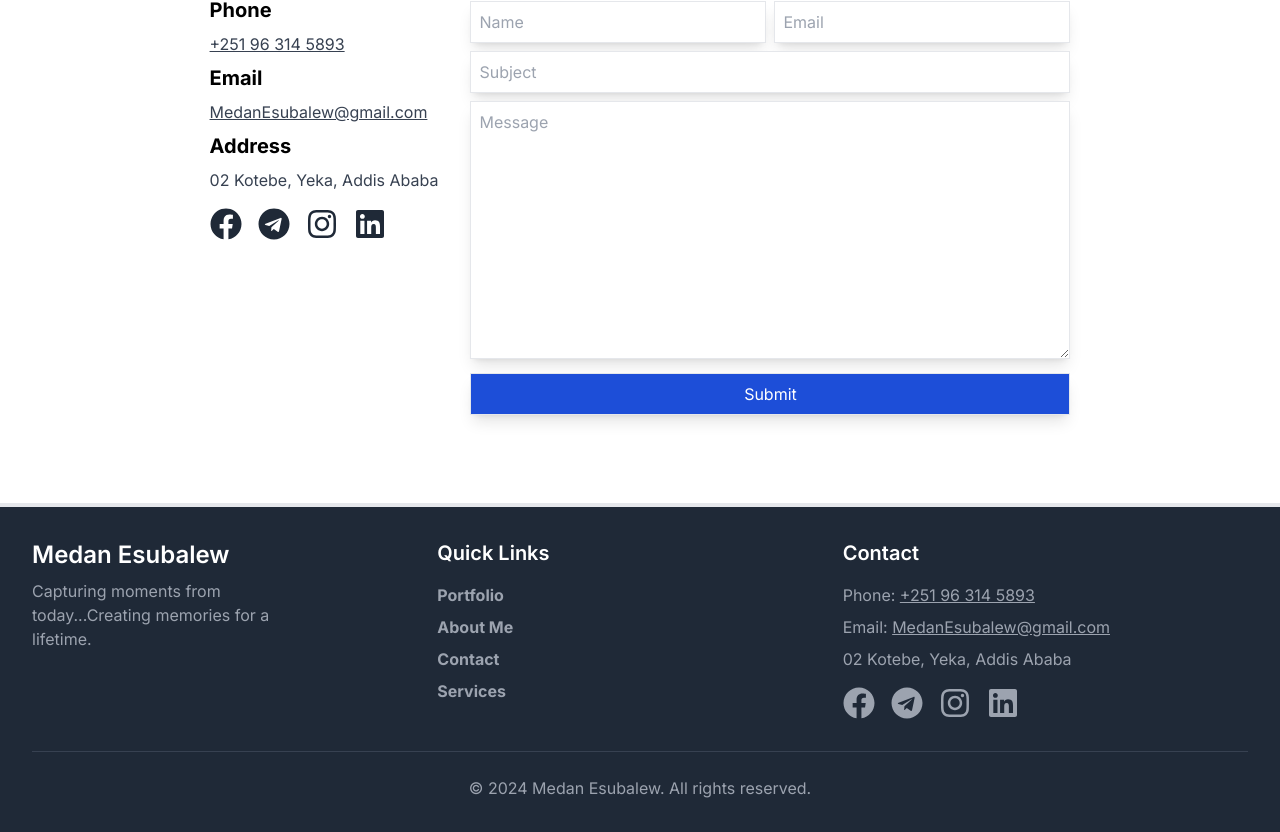
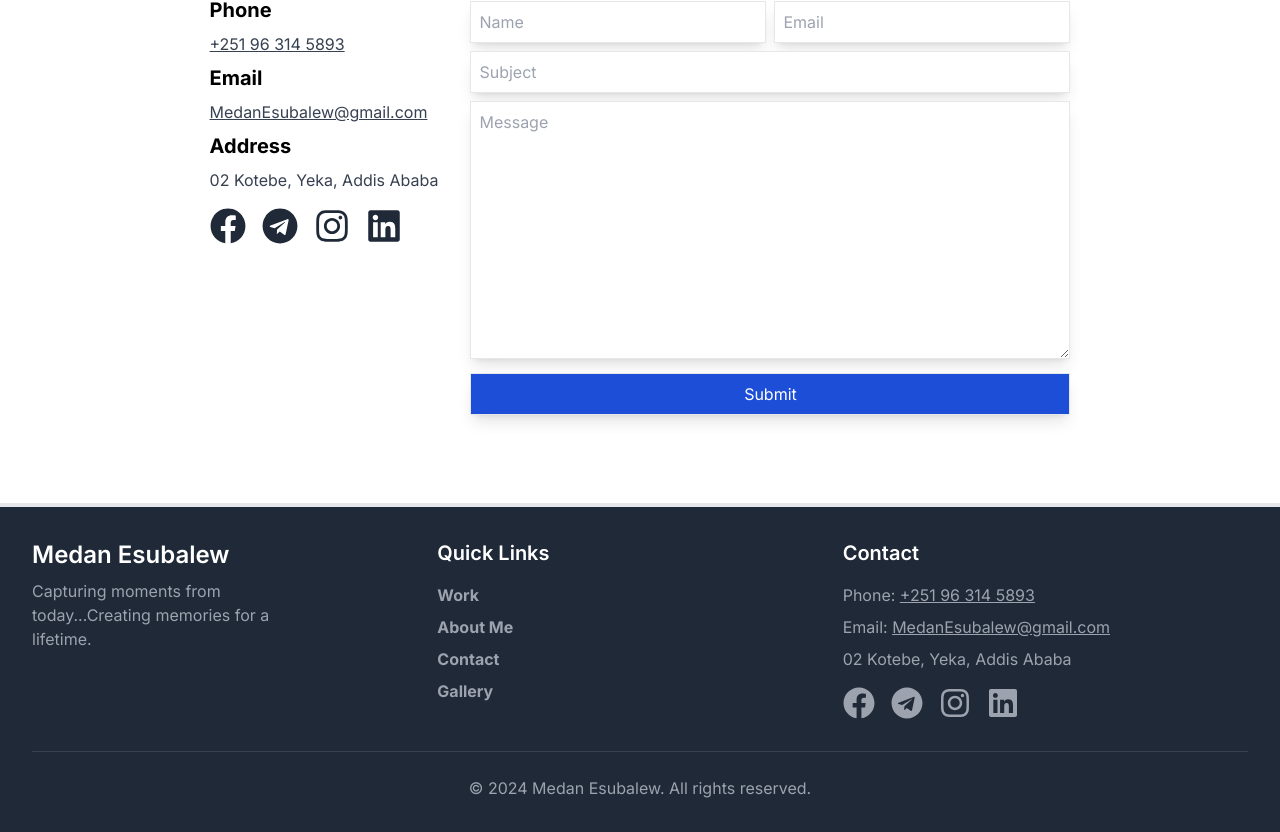
Before and after one commit to yeabtsega45/Smooth-Pictures, a Next.js app: page /contact in a window 1280 px wide. Shown: the part 293-1125 px from the top of the page. Built offline with nearby package versions, Linux system fonts and the light colour scheme.

Commit message:
update styling

```diff
--- a/app/components/Footer.js
+++ b/app/components/Footer.js
@@ -24,23 +24,35 @@ export default function Footer() {
             <h3 className="text-xl font-semibold mb-4">Quick Links</h3>
             <ul className="space-y-2">
               <li>
-                <a href="#portfolio" className="text-gray-400 hover:text-white">
-                  Portfolio
+                <a
+                  href="/#work"
+                  className="text-gray-400 hover:text-white transition-all"
+                >
+                  Work
                 </a>
               </li>
               <li>
-                <a href="#about" className="text-gray-400 hover:text-white">
+                <a
+                  href="/#about"
+                  className="text-gray-400 hover:text-white transition-all"
+                >
                   About Me
                 </a>
               </li>
               <li>
-                <a href="#contact" className="text-gray-400 hover:text-white">
+                <a
+                  href="/#contact"
+                  className="text-gray-400 hover:text-white transition-all"
+                >
                   Contact
                 </a>
               </li>
               <li>
-                <a href="#services" className="text-gray-400 hover:text-white">
-                  Services
+                <a
+                  href="/#gallery"
+                  className="text-gray-400 hover:text-white transition-all"
+                >
+                  Gallery
                 </a>
               </li>
             </ul>
--- a/app/contact/page.js
+++ b/app/contact/page.js
@@ -42,25 +42,25 @@ export default function Contact() {
               href="https://facebook.com"
               className="text-gray-800 hover:text-gray-600 transition-all"
             >
-              <FaFacebook size={32} />
+              <FaFacebook size={36} />
             </a>
             <a
               href="https://twitter.com"
               className="text-gray-800 hover:text-gray-600 transition-all"
             >
-              <FaTelegram size={32} />
+              <FaTelegram size={36} />
             </a>
             <a
               href="https://instagram.com"
               className="text-gray-800 hover:text-gray-600 transition-all"
             >
-              <FaInstagram size={32} />
+              <FaInstagram size={36} />
             </a>
             <a
               href="https://linkedin.com"
               className="text-gray-800 hover:text-gray-600 transition-all"
             >
-              <FaLinkedin size={32} />
+              <FaLinkedin size={36} />
             </a>
           </div>
         </div>
--- a/app/work/page.js
+++ b/app/work/page.js
@@ -3,7 +3,7 @@ import Image from "next/image";
 export default function Work() {
   return (
     <div id="work" className="text-center h-screen py-14 border-y-4">
-      <h1 className="p-4 mt-3">Travel Photos</h1>
+      <h1 className="p-4 mt-3">Work Photos</h1>
       <div className="grid grid-rows-none md:grid-cols-5 p-4 gap-4 w-[90%] h-[90%] m-auto">
         <div className="w-[100%] h-[100%] col-span-2 md:col-span-3 row-span-2">
           <Image
```
